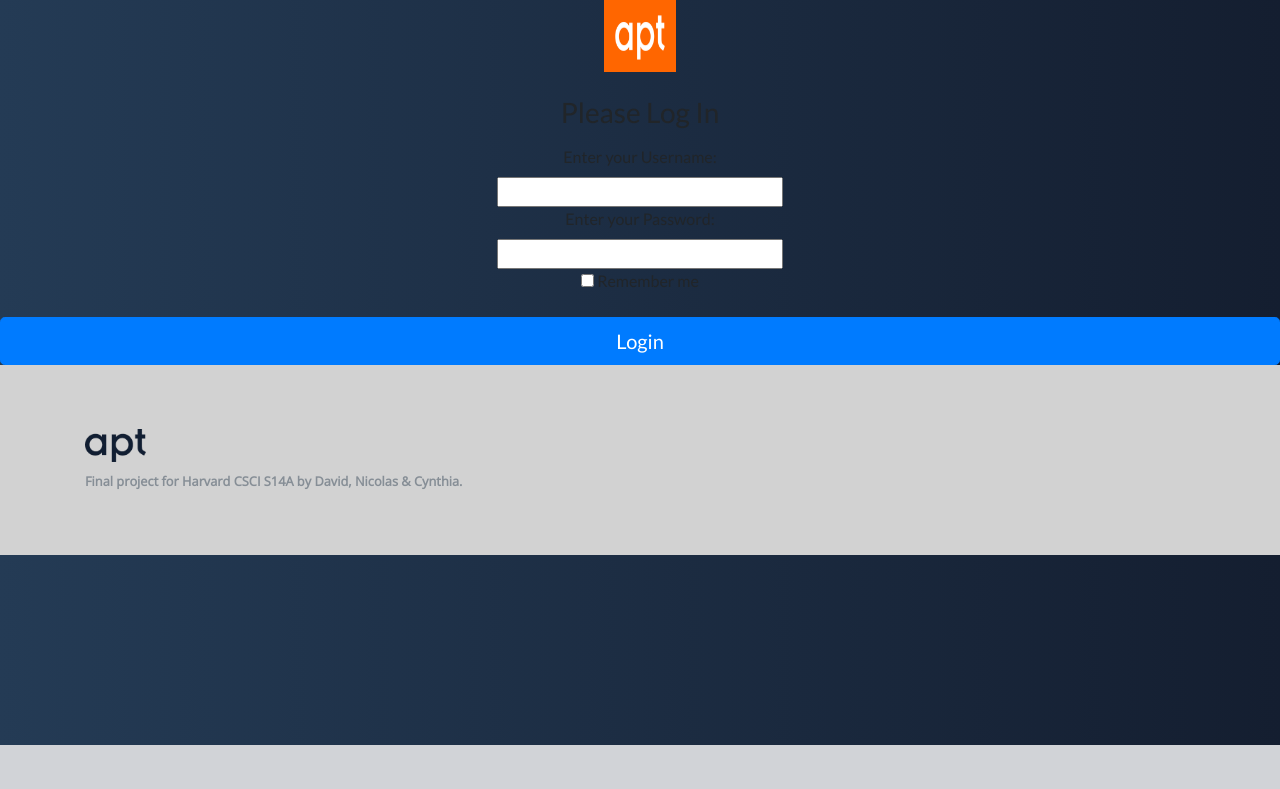
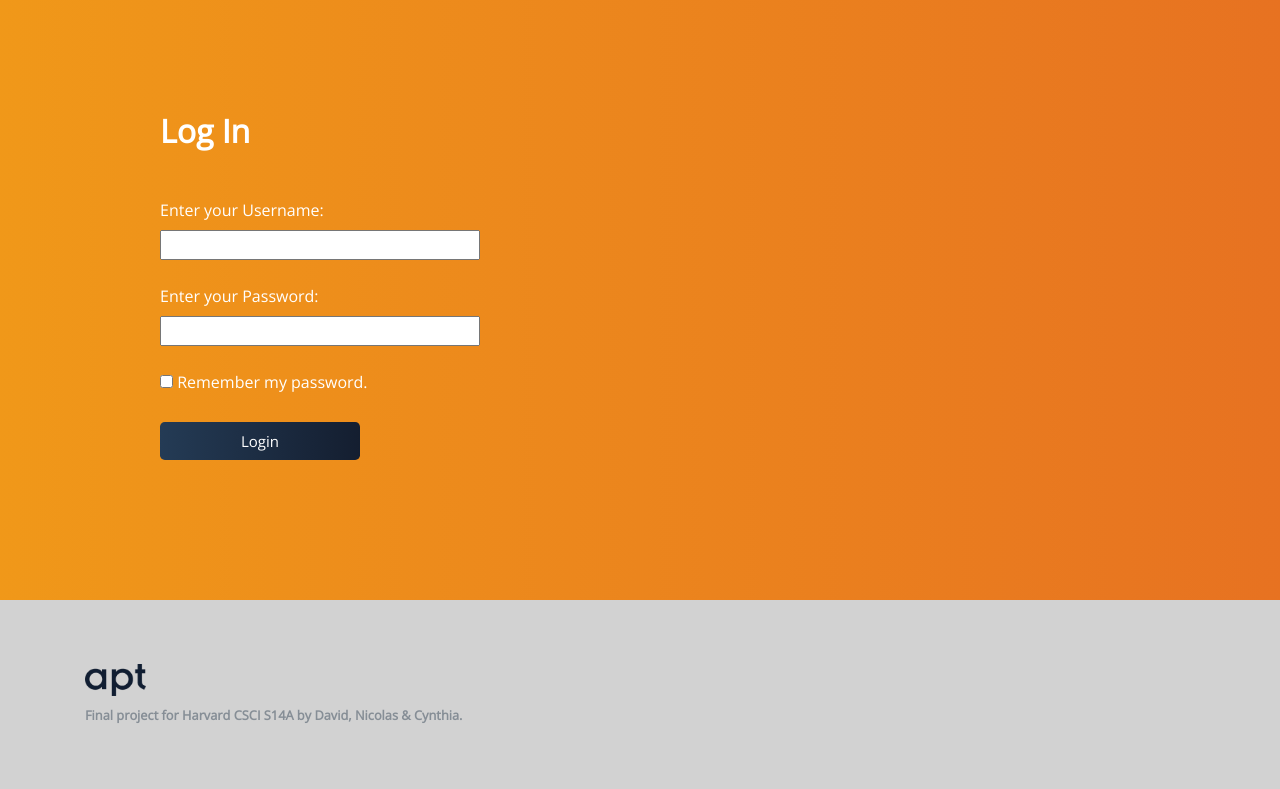
Before and after one commit to davidcrowe/apt, a Flask app: page /login in a window 1280 px wide. Shown: the part 55-844 px from the top of the page. Before the commit the page ends 800 px from the top, so only its background shows below. Run offline with Flask 2, Linux system fonts and the light colour scheme; some libraries are stand-ins or nearby versions.

Commit message:
Applied styles of website to page.

```diff
--- a/templates/login.html
+++ b/templates/login.html
@@ -1,40 +1,22 @@
-{% extends "layout.html" %}
+{% extends "layout.html" %} {% block body %}
+<!-- This landing page is built on a (slightly) modified version of a Bootstrap template: https://getbootstrap.com/docs/4.3/examples/sign-in/ -->
+<section class="features-icons bg-light text-center" style="height: 600px; background: #FF512F;fallback for old browsers */background: -webkit-linear-gradient(to right, #F09819, #FF512F);background: linear-gradient(to right, #F09819, #e77221); ">
 
-
-{% block body %}
-  <!-- This landing page is built on a (slightly) modified version of a Bootstrap template: https://getbootstrap.com/docs/4.3/examples/sign-in/ -->
-
-  <body class="text-center">
-    <form class="form-signin">
-	  <img class="mb-4 apt-logo" src="../static/img/aptlogo.png" alt="" width="72" height="72">
-	  <h1 class="h3 mb-3 font-weight-normal">Please Log In</h1>
-	  <div>
-	  	{{ form.username.label }}<br>
-		{{ form.username(size=32) }}<br>
-
-	  	{% for error in form.username.errors %}
-	  		<span style="color: red;">[{{ error }}]</span>
-	  	{% endfor %}
-	  </div>
-
-	  <div>
-	  	{{ form.password.label }}<br>
-		{{ form.password(size=32) }}<br>
-
-	  	{% for error in form.password.errors %}
-	  		<span style="color: red;">[{{ error }}]</span>
-	  	{% endfor %}
-	  </div>
-
-	  <div class="checkbox mb-3">
-	    <label>
-	      <input type="checkbox" value="remember-me"> Remember me
-	    </label>
-	  </div>
-
-	  {{ form.submit(class="btn btn-lg btn-primary btn-block") }}
-
-	</form>
-</body>
-
-{% endblock %}
+	<body class="">
+		<form class="form-signin" style="margin-left: 160px;">
+			<h1 class="mb-5" style="text-align: left;font-family: 'Open Sans', sans-serif;font-size: 32px;color: white;">Log In</h1>
+			<div style="text-align: left; color: white; font-family: 'Open Sans', sans-serif;"> {{ form.username.label }}<br>
+				{{ form.username(size=32) }}<br>
+				{% for error in form.username.errors %} <span style="color: red;">[{{ error }}]</span> {% endfor %} </div> <br>
+			<div style="text-align: left; color: white; font-family: 'Open Sans', sans-serif;"> {{ form.password.label}}<br>
+				{{ form.password(size=32) }}<br>
+				{% for error in form.password.errors %} <span style="color: red;">[{{ error }}]</span> {% endfor %} </div> <br>
+			<div class="checkbox mb-3" style="text-align: left; font-family: 'Open Sans', sans-serif; color: white;"> <label>
+	      		<input type="checkbox" value="remember-me"> Remember my password.
+	    		</label>
+			<br>
+			</div>
+			<br> {{ form.submit(class="btn btn-lg btn-primary btn-block", style="width: 200px;float: left;position: relative;top: -20px;font-weight: normal;border-width: 0;font-family: 'Open Sans', sans-serif;font-size: 15px;color: #ffffff;background: #141E30;background: -webkit-linear-gradient(to right, #243B55, #141E30);background: linear-gradient(to right, #243B55, #141E30);") }}
+		</form>
+	</body>
+</section> {% endblock %}
```
